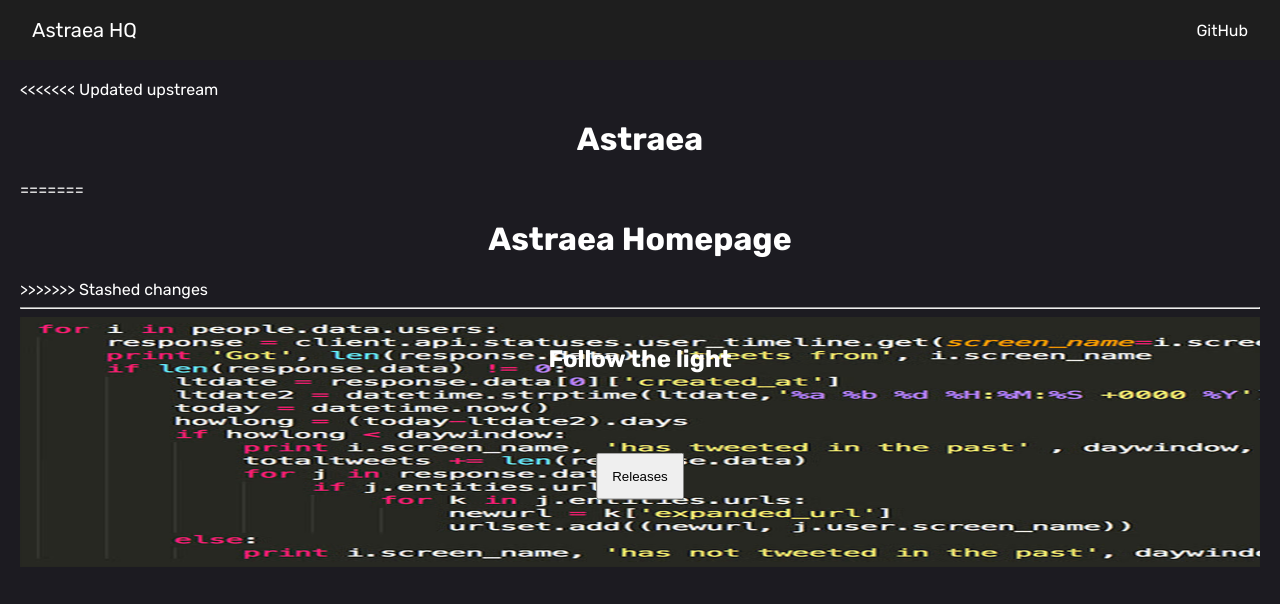
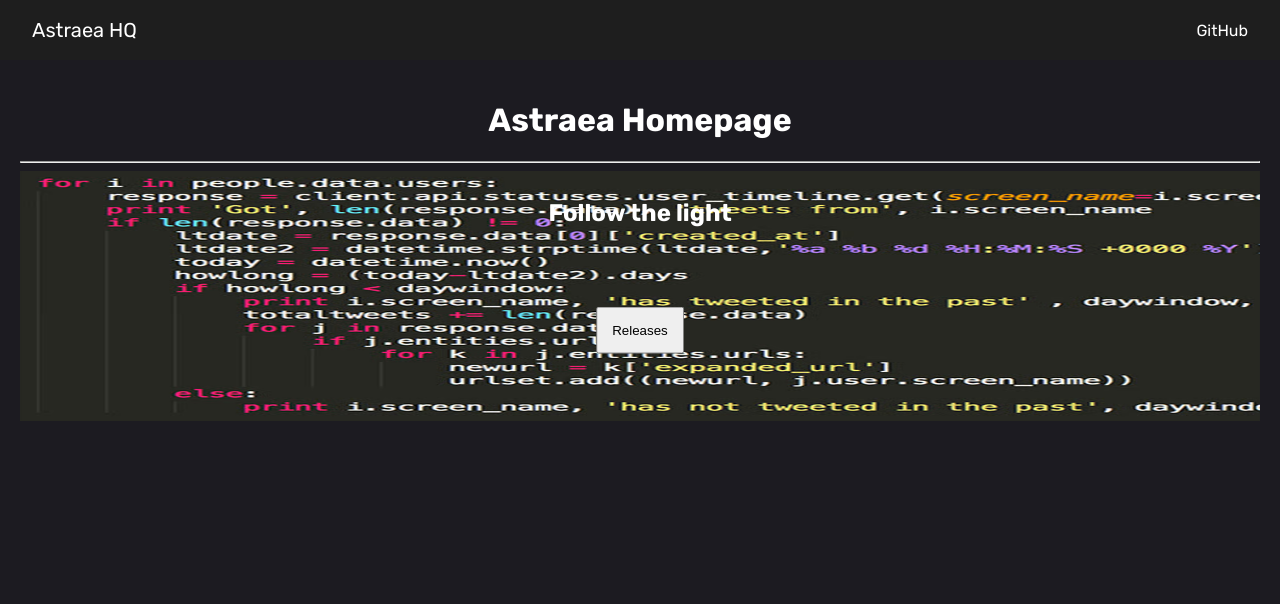
Before and after one commit to AstraeaHQ/AstraeaHQ.github.io, a plain HTML site: page index.html in a window 1280 px wide. Drawn offline with Linux system fonts and the light colour scheme.

Commit message:
Fixed the branch issue with index.html
Fixed the branch issue with index.html due to the files being messed up

```diff
--- a/index.html
+++ b/index.html
@@ -27,11 +27,7 @@
 
   <main style="padding: 20px">
 
-<<<<<<< Updated upstream
-    <h1>Astraea</h1>
-=======
     <h1>Astraea Homepage</h1>
->>>>>>> Stashed changes
     <hr>
     <div>
       <img src="assets/images/code.png" alt="code image">
```
